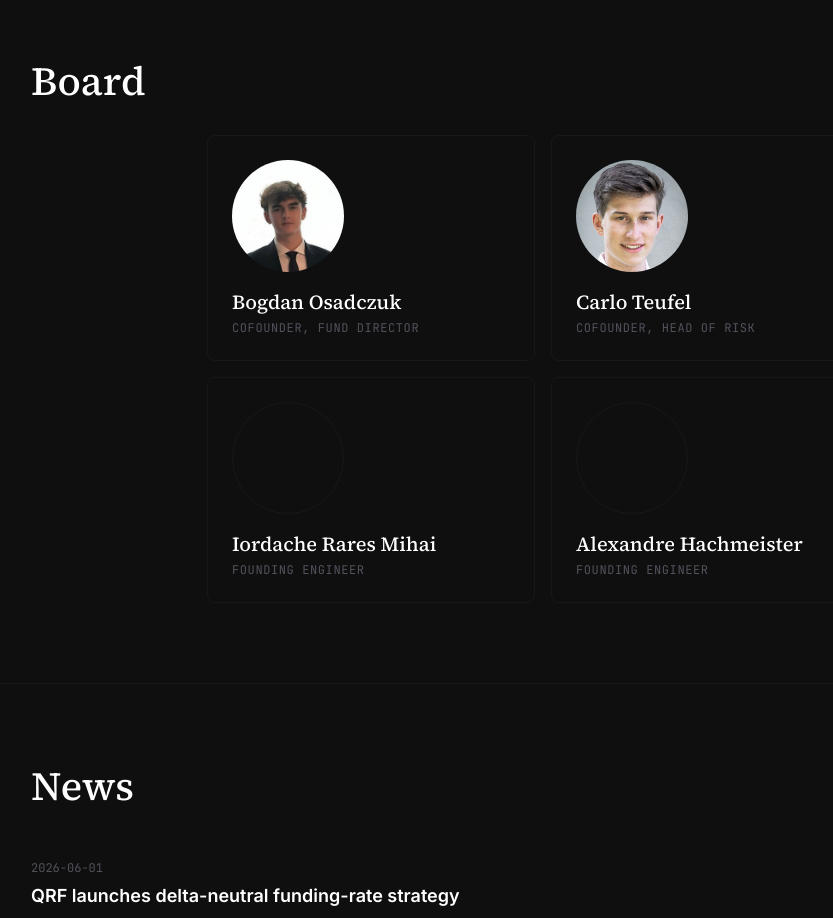
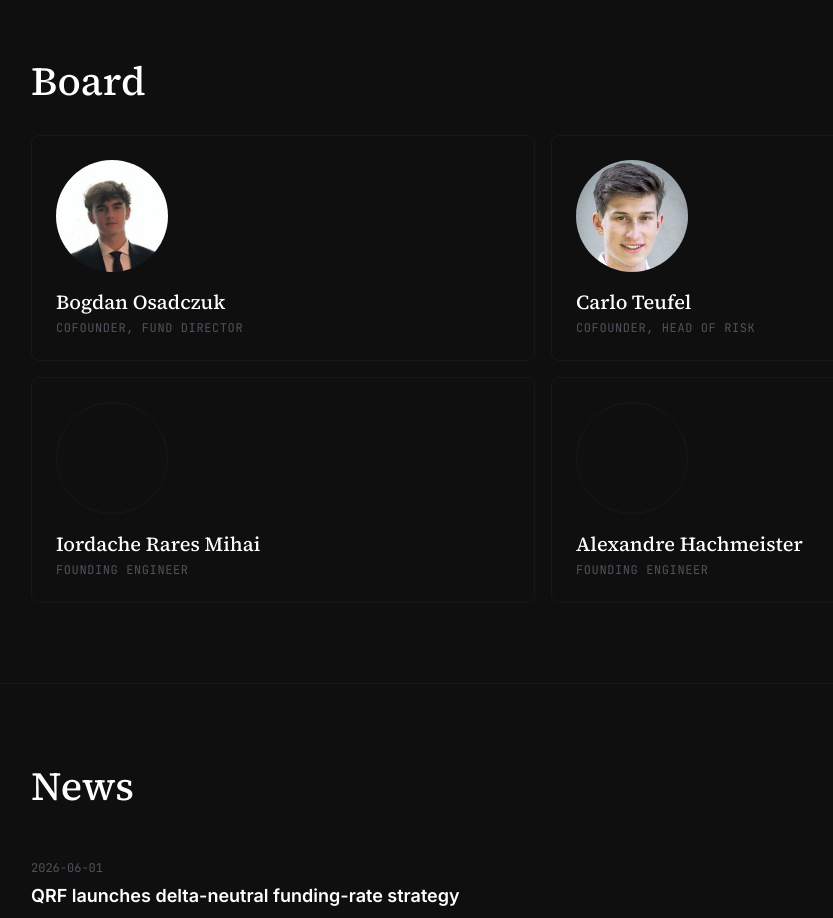
Before and after one commit to ETH-Quant-Research-Group/Infrastructure, a React (Vite) app in the folder dashboard/frontend/: page / in a window 1280 px wide. Shown: the part 2460-3378 px from the top of the page, without its empty margins (97-930 px from the left). Built offline with nearby package versions, Linux system fonts and the light colour scheme; no server answers.

Commit message:
landing: let Board grid span full section width (match Board header + sponsors row)
Removed the max-w-2xl cap so the 2×2 cards align with the 'B' in the
'Board' heading on the left and the sponsors row on the right.

```diff
--- a/dashboard/frontend/src/Landing.jsx
+++ b/dashboard/frontend/src/Landing.jsx
@@ -304,7 +304,7 @@
     <section id="board" className={`px-4 md:px-8 py-16 md:py-20 border-t ${c.b1} scroll-mt-20`}>
       <div className="max-w-5xl mx-auto flex flex-col gap-8">
         <h2 className={`font-serif ${c.t1} font-medium text-3xl md:text-[40px] leading-[1.1]`}>Board</h2>
-        <div className="grid grid-cols-1 sm:grid-cols-2 gap-4 max-w-2xl mx-auto w-full">
+        <div className="grid grid-cols-1 sm:grid-cols-2 gap-4 w-full">
           {BOARD_MEMBERS.map(m => (
             <div
               key={m.name}
```
